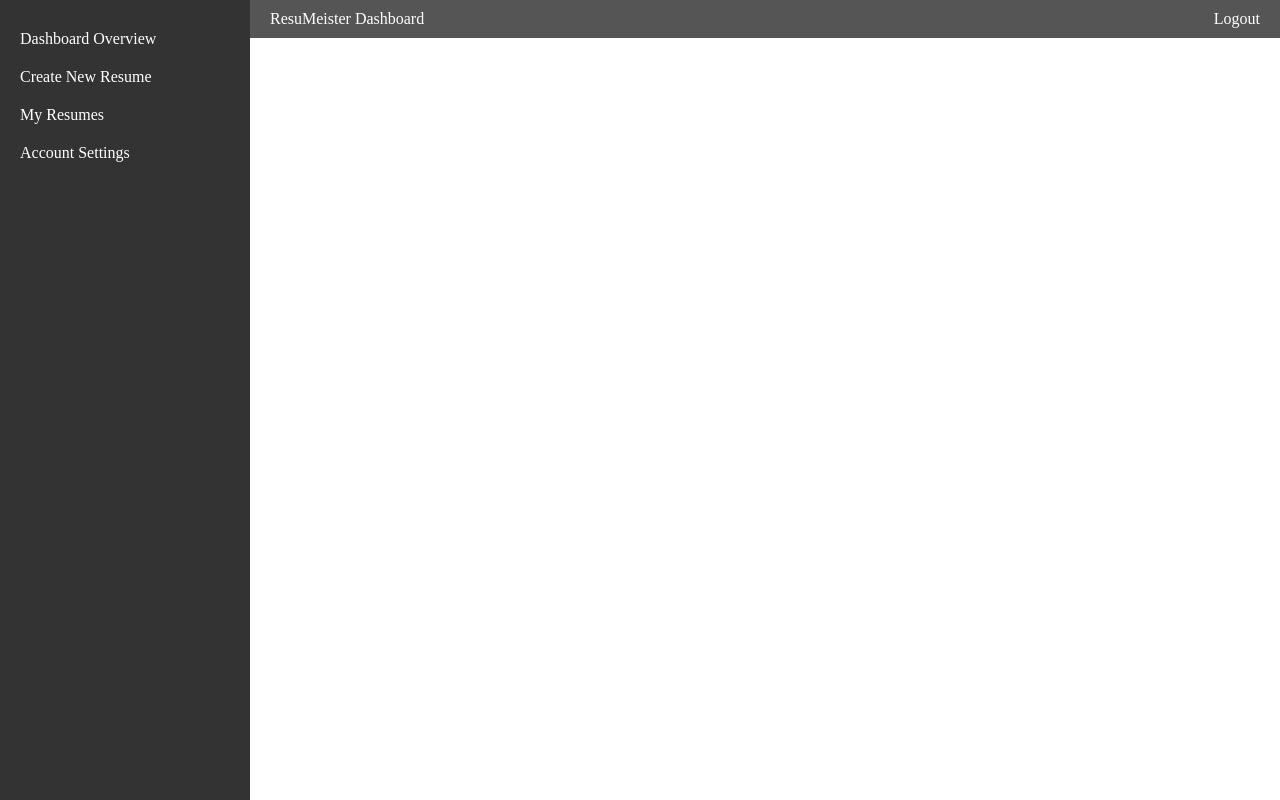
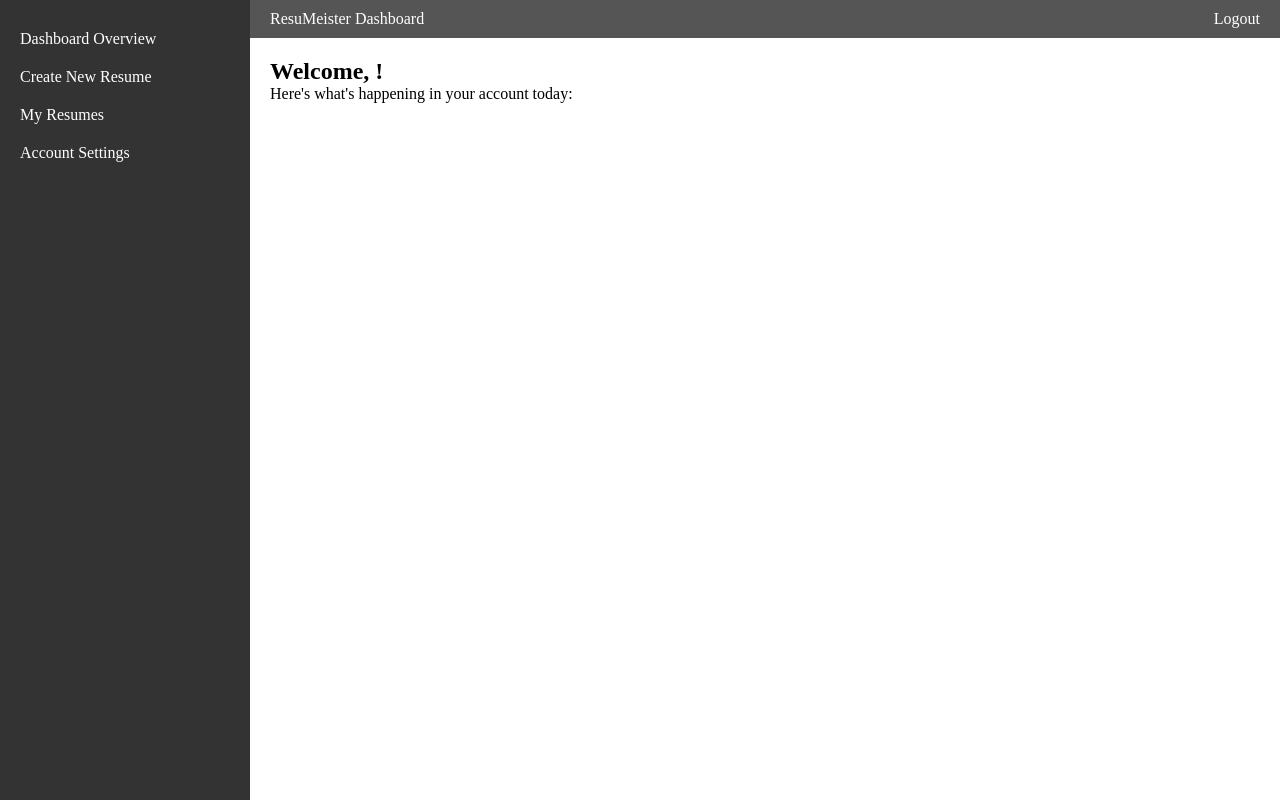
Before and after one commit to junaidiqbalturk/ResuMeister, a Vue app in the folder frontend/: page /Dashboard in a window 1280 px wide. Built offline with nearby package versions, Linux system fonts and the light colour scheme.

Commit message:
Fix: Dashboard Frontend Design

```diff
--- a/frontend/src/views/Dashboard.vue
+++ b/frontend/src/views/Dashboard.vue
@@ -24,6 +24,8 @@
       <section class="content">
         <div v-if="currentSection === 'overview'">
           <!-- Overview content here -->
+          <h2>Welcome, {{ userName }}!</h2>
+          <p>Here's what's happening in your account today:</p>
         </div>
         <div v-else-if="currentSection === 'create'">
           <!-- Create new resume content here -->
```
Also changed, not shown: 1 other file (tests, documents, lock files or other folders).
